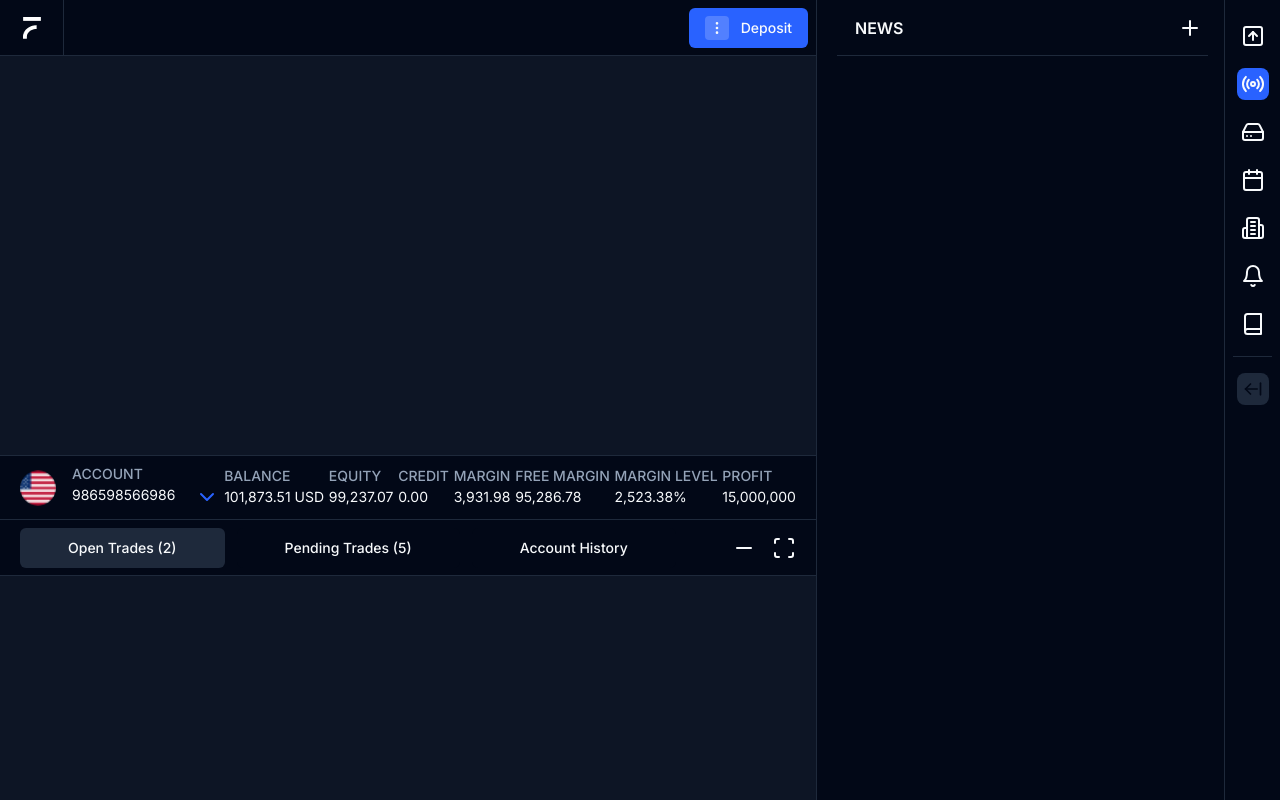
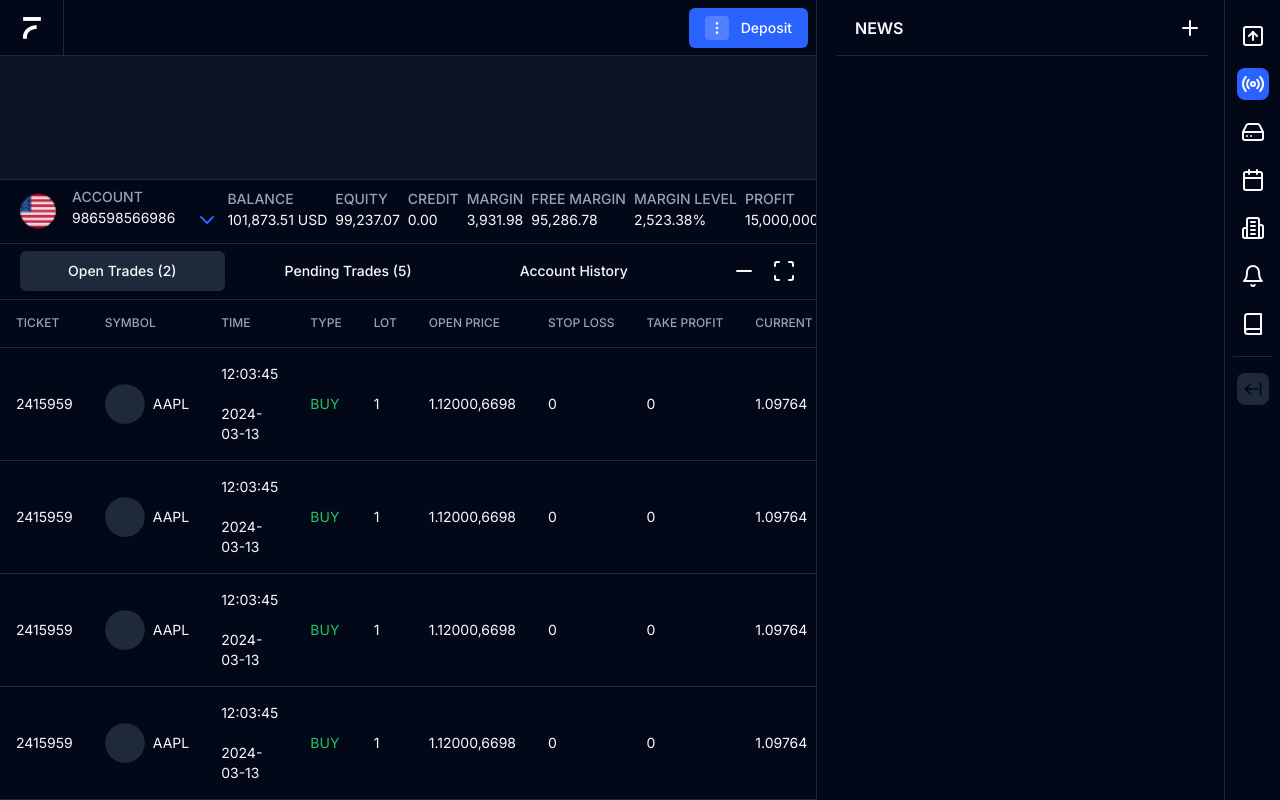
Before and after one commit to PercyGFX/trading-ui-next, a Next.js app: page / in a window 1280 px wide. Built offline with nearby package versions, Linux system fonts and the light colour scheme.

Commit message:
data table added

```diff
--- a/app/page.tsx
+++ b/app/page.tsx
@@ -1,4 +1,7 @@
+'use client'
 import Image from "next/image";
+import { ReactNode } from "react";
+
 import {
   Plus,
   EllipsisVertical,
@@ -19,6 +22,165 @@ import { Button } from "@/components/ui/button";
 import { Separator } from "@/components/ui/separator";
 import { Avatar, AvatarFallback, AvatarImage } from "@/components/ui/avatar";
 import Link from "next/link";
+import { DataTable } from "@/components/data-table";
+import { ColumnDef } from "@tanstack/react-table";
+
+interface DataType {
+  ticket: string;
+  symbol: string;
+  time: string;
+  type: string;
+  lot: string;
+  openPrice: string;
+  stopLoss: string;
+  takeProfit: string;
+  currentPrice: string;
+  swap: string;
+  profit: string;
+  icon: any;
+}
+
+const columns: ColumnDef<DataType>[] = [
+  {
+    accessorKey: "ticket",
+    header: "Ticket",
+  },
+  {
+    accessorKey: "symbol",
+    header: "Symbol",
+    cell: ({ getValue, row }: any) => (
+      <div className="flex items-center space-x-2">
+        <Avatar>
+          <AvatarFallback></AvatarFallback>
+        </Avatar>
+        <span>{getValue()}</span>
+      </div>
+    ),
+  },
+
+  {
+    accessorKey: "time",
+    header: "Time",
+    cell: ({ getValue }: any) => {
+      const [date, time] = getValue().split(" ");
+      return (
+        <div className=" flex flex-col items-center">
+          <span>{date}</span>
+          <br />
+          <span>{time}</span>
+        </div>
+      );
+    },
+  },
+  {
+    accessorKey: "type",
+    header: "Type",
+    cell: ({ getValue }: any) => (
+      <span className="text-green-500">{getValue()}</span>
+    ),
+  },
+  {
+    accessorKey: "lot",
+    header: "Lot",
+  },
+  {
+    accessorKey: "openPrice",
+    header: "Open Price",
+  },
+  {
+    accessorKey: "stopLoss",
+    header: "Stop Loss",
+  },
+  {
+    accessorKey: "takeProfit",
+    header: "Take Profit",
+  },
+  {
+    accessorKey: "currentPrice",
+    header: "Current Price",
+  },
+  {
+    accessorKey: "swap",
+    header: "Swap",
+  },
+  {
+    accessorKey: "profit",
+    header: "Type",
+    cell: ({ getValue }: any) => (
+      <span className="text-green-500">{getValue()}</span>
+    ),
+  },
+
+  {
+    accessorKey: "icon",
+    header: <EllipsisVertical /> as any,
+  },
+];
+
+const data = [
+  {
+    ticket: "2415959",
+    symbol: "AAPL",
+    time: "12:03:45 2024-03-13",
+    type: "BUY",
+    lot: "1",
+    openPrice: "1.12000,6698",
+    stopLoss: "0",
+    takeProfit: "0",
+    currentPrice: "1.09764",
+    swap: "-279.16",
+    profit: "12,234.000, 596",
+    icon: "",
+  },
+
+  {
+    ticket: "2415959",
+    symbol: "AAPL",
+    time: "12:03:45 2024-03-13",
+    type: "BUY",
+    lot: "1",
+    openPrice: "1.12000,6698",
+    stopLoss: "0",
+    takeProfit: "0",
+    currentPrice: "1.09764",
+    swap: "-279.16",
+    profit: "12,234.000, 596",
+    icon: "",
+  },
+
+  {
+    ticket: "2415959",
+    symbol: "AAPL",
+    time: "12:03:45 2024-03-13",
+    type: "BUY",
+    lot: "1",
+    openPrice: "1.12000,6698",
+    stopLoss: "0",
+    takeProfit: "0",
+    currentPrice: "1.09764",
+    swap: "-279.16",
+    profit: "12,234.000, 596",
+    icon: "",
+  },
+
+  {
+    ticket: "2415959",
+    symbol: "AAPL",
+    time: "12:03:45 2024-03-13",
+    type: "BUY",
+    lot: "1",
+    openPrice: "1.12000,6698",
+    stopLoss: "0",
+    takeProfit: "0",
+    currentPrice: "1.09764",
+    swap: "-279.16",
+    profit: "12,234.000, 596",
+    icon: "",
+  },
+
+  // Add more data objects as needed
+];
+
 
 export default function Page() {
   return (
@@ -112,11 +274,11 @@ export default function Page() {
           </div>
           {/* header end */}
 
-          <div className=" h-2/4 border-b">{/* chart area */}</div>
+          <div className=" h-3/5 border-b">{/* chart area */}</div>
           {/* data table area */}
           <div className=" bg-background">
             {/* accoutt rowrow */}
-            <div className=" h-16 border-b flex  justify-between items-center px-5">
+            <div className=" h-16 border-b flex  justify-between items-center px-5 overflow-scroll gap-x-2">
               <div className="flex items-center gap-4">
                 <Avatar className="hidden h-9 w-9 sm:flex">
                   <AvatarImage src="/usa.png" alt="Avatar" />
@@ -139,7 +301,7 @@ export default function Page() {
                     balance
                   </p>
 
-                  <p className="text-sm ">101,873.51 USD</p>
+                  <p className="text-sm text-nowrap ">101,873.51 USD</p>
                 </div>
               </div>
 
@@ -149,7 +311,7 @@ export default function Page() {
                     EQUITY
                   </p>
 
-                  <p className="text-sm ">99,237.07</p>
+                  <p className="text-sm text-nowrap  ">99,237.07</p>
                 </div>
               </div>
 
@@ -159,7 +321,7 @@ export default function Page() {
                     CREDIT
                   </p>
 
-                  <p className="text-sm ">0.00</p>
+                  <p className="text-sm  text-nowrap ">0.00</p>
                 </div>
               </div>
 
@@ -169,27 +331,27 @@ export default function Page() {
                     MARGIN
                   </p>
 
-                  <p className="text-sm ">3,931.98</p>
+                  <p className="text-sm text-nowrap  ">3,931.98</p>
                 </div>
               </div>
 
               <div className="flex items-center gap-4">
                 <div className="grid gap-1">
-                  <p className="text-sm font-medium leading-none uppercase text-muted-foreground">
+                  <p className="text-sm font-medium leading-none uppercase text-muted-foreground text-nowrap ">
                     FREE MARGIN
                   </p>
 
-                  <p className="text-sm ">95,286.78</p>
+                  <p className="text-sm  text-nowrap ">95,286.78</p>
                 </div>
               </div>
 
               <div className="flex items-center gap-4">
                 <div className="grid gap-1">
-                  <p className="text-sm font-medium leading-none uppercase text-muted-foreground">
+                  <p className="text-sm font-medium leading-none uppercase text-muted-foreground text-nowrap ">
                     MARGIN LEVEL
                   </p>
 
-                  <p className="text-sm ">2,523.38%</p>
+                  <p className="text-sm text-nowrap ">2,523.38%</p>
                 </div>
               </div>
 
@@ -199,7 +361,7 @@ export default function Page() {
                     PROFIT
                   </p>
 
-                  <p className="text-sm ">15,000,000</p>
+                  <p className="text-sm text-nowrap ">15,000,000</p>
                 </div>
               </div>
             </div>
@@ -218,10 +380,18 @@ export default function Page() {
                   Account History
                 </Button>
               </div>
+
               <div className=" flex gap-x-4">
                 <Minus />
                 <Scan />
               </div>
+            </div>
+
+            <div className=" border-b">
+              {/* data table */}
+
+                <DataTable columns={columns} data={data} />
+
             </div>
           </div>
         </div>
--- /dev/null
+++ b/components/data-table.tsx
@@ -0,0 +1,80 @@
+"use client";
+
+import {
+  ColumnDef,
+  flexRender,
+  getCoreRowModel,
+  useReactTable,
+} from "@tanstack/react-table";
+
+import {
+  Table,
+  TableBody,
+  TableCell,
+  TableHead,
+  TableHeader,
+  TableRow,
+} from "@/components/ui/table";
+
+interface DataTableProps<TData, TValue> {
+  columns: ColumnDef<TData, TValue>[];
+  data: TData[];
+}
+
+export function DataTable<TData, TValue>({
+  columns,
+  data,
+}: DataTableProps<TData, TValue>) {
+  const table = useReactTable({
+    data,
+    columns,
+    getCoreRowModel: getCoreRowModel(),
+  });
+
+  return (
+    <div className="">
+      <Table>
+        <TableHeader className=" uppercase text-nowrap text-xs">
+          {table.getHeaderGroups().map((headerGroup) => (
+            <TableRow key={headerGroup.id}>
+              {headerGroup.headers.map((header) => {
+                return (
+                  <TableHead key={header.id}>
+                    {header.isPlaceholder
+                      ? null
+                      : flexRender(
+                          header.column.columnDef.header,
+                          header.getContext()
+                        )}
+                  </TableHead>
+                );
+              })}
+            </TableRow>
+          ))}
+        </TableHeader>
+        <TableBody>
+          {table.getRowModel().rows?.length ? (
+            table.getRowModel().rows.map((row) => (
+              <TableRow
+                key={row.id}
+                data-state={row.getIsSelected() && "selected"}
+              >
+                {row.getVisibleCells().map((cell) => (
+                  <TableCell key={cell.id}>
+                    {flexRender(cell.column.columnDef.cell, cell.getContext())}
+                  </TableCell>
+                ))}
+              </TableRow>
+            ))
+          ) : (
+            <TableRow>
+              <TableCell colSpan={columns.length} className="h-24 text-center">
+                No results.
+              </TableCell>
+            </TableRow>
+          )}
+        </TableBody>
+      </Table>
+    </div>
+  );
+}
--- /dev/null
+++ b/components/ui/table.tsx
@@ -0,0 +1,117 @@
+import * as React from "react"
+
+import { cn } from "@/lib/utils"
+
+const Table = React.forwardRef<
+  HTMLTableElement,
+  React.HTMLAttributes<HTMLTableElement>
+>(({ className, ...props }, ref) => (
+  <div className="relative w-full overflow-auto">
+    <table
+      ref={ref}
+      className={cn("w-full caption-bottom text-sm", className)}
+      {...props}
+    />
+  </div>
+))
+Table.displayName = "Table"
+
+const TableHeader = React.forwardRef<
+  HTMLTableSectionElement,
+  React.HTMLAttributes<HTMLTableSectionElement>
+>(({ className, ...props }, ref) => (
+  <thead ref={ref} className={cn("[&_tr]:border-b", className)} {...props} />
+))
+TableHeader.displayName = "TableHeader"
+
+const TableBody = React.forwardRef<
+  HTMLTableSectionElement,
+  React.HTMLAttributes<HTMLTableSectionElement>
+>(({ className, ...props }, ref) => (
+  <tbody
+    ref={ref}
+    className={cn("[&_tr:last-child]:border-0", className)}
+    {...props}
+  />
+))
+TableBody.displayName = "TableBody"
+
+const TableFooter = React.forwardRef<
+  HTMLTableSectionElement,
+  React.HTMLAttributes<HTMLTableSectionElement>
+>(({ className, ...props }, ref) => (
+  <tfoot
+    ref={ref}
+    className={cn(
+      "border-t bg-muted/50 font-medium [&>tr]:last:border-b-0",
+      className
+    )}
+    {...props}
+  />
+))
+TableFooter.displayName = "TableFooter"
+
+const TableRow = React.forwardRef<
+  HTMLTableRowElement,
+  React.HTMLAttributes<HTMLTableRowElement>
+>(({ className, ...props }, ref) => (
+  <tr
+    ref={ref}
+    className={cn(
+      "border-b transition-colors hover:bg-muted/50 data-[state=selected]:bg-muted",
+      className
+    )}
+    {...props}
+  />
+))
+TableRow.displayName = "TableRow"
+
+const TableHead = React.forwardRef<
+  HTMLTableCellElement,
+  React.ThHTMLAttributes<HTMLTableCellElement>
+>(({ className, ...props }, ref) => (
+  <th
+    ref={ref}
+    className={cn(
+      "h-12 px-4 text-left align-middle font-medium text-muted-foreground [&:has([role=checkbox])]:pr-0",
+      className
+    )}
+    {...props}
+  />
+))
+TableHead.displayName = "TableHead"
+
+const TableCell = React.forwardRef<
+  HTMLTableCellElement,
+  React.TdHTMLAttributes<HTMLTableCellElement>
+>(({ className, ...props }, ref) => (
+  <td
+    ref={ref}
+    className={cn("p-4 align-middle [&:has([role=checkbox])]:pr-0", className)}
+    {...props}
+  />
+))
+TableCell.displayName = "TableCell"
+
+const TableCaption = React.forwardRef<
+  HTMLTableCaptionElement,
+  React.HTMLAttributes<HTMLTableCaptionElement>
+>(({ className, ...props }, ref) => (
+  <caption
+    ref={ref}
+    className={cn("mt-4 text-sm text-muted-foreground", className)}
+    {...props}
+  />
+))
+TableCaption.displayName = "TableCaption"
+
+export {
+  Table,
+  TableHeader,
+  TableBody,
+  TableFooter,
+  TableHead,
+  TableRow,
+  TableCell,
+  TableCaption,
+}
--- a/package.json
+++ b/package.json
@@ -13,6 +13,7 @@
     "@radix-ui/react-scroll-area": "^1.0.5",
     "@radix-ui/react-separator": "^1.0.3",
     "@radix-ui/react-slot": "^1.0.2",
+    "@tanstack/react-table": "^8.16.0",
     "class-variance-authority": "^0.7.0",
     "clsx": "^2.1.1",
     "lucide-react": "^0.378.0",
```
Also changed, not shown: 1 other file (tests, documents, lock files or other folders).
